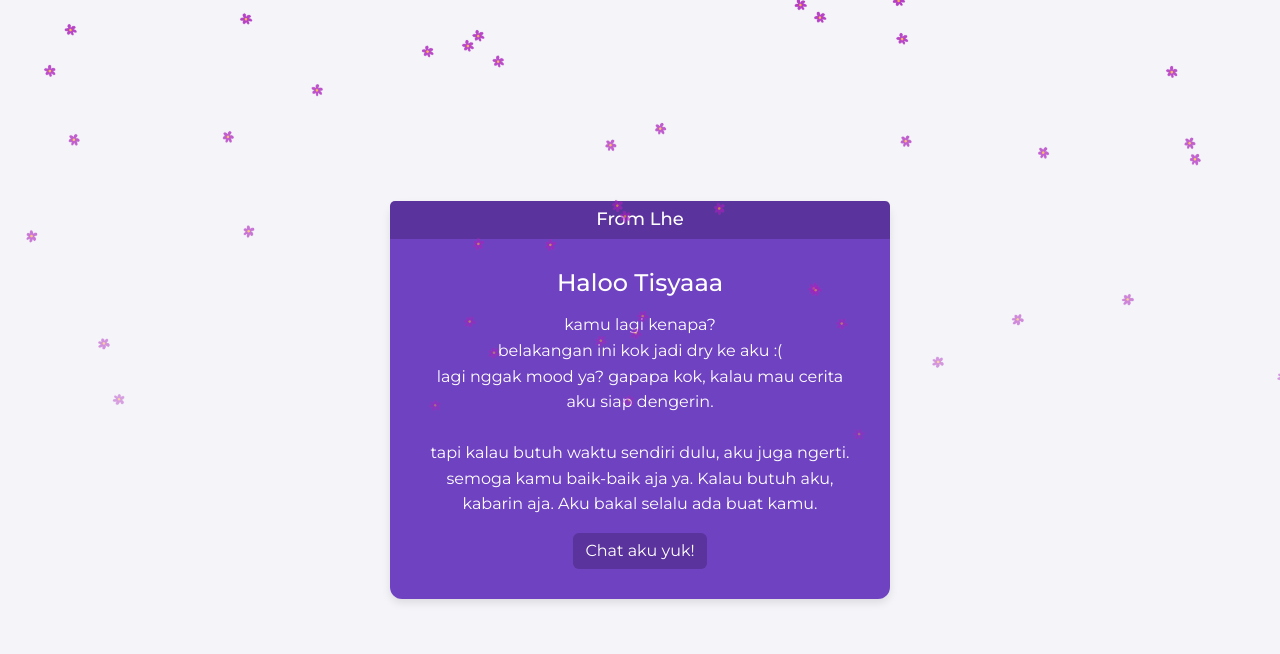
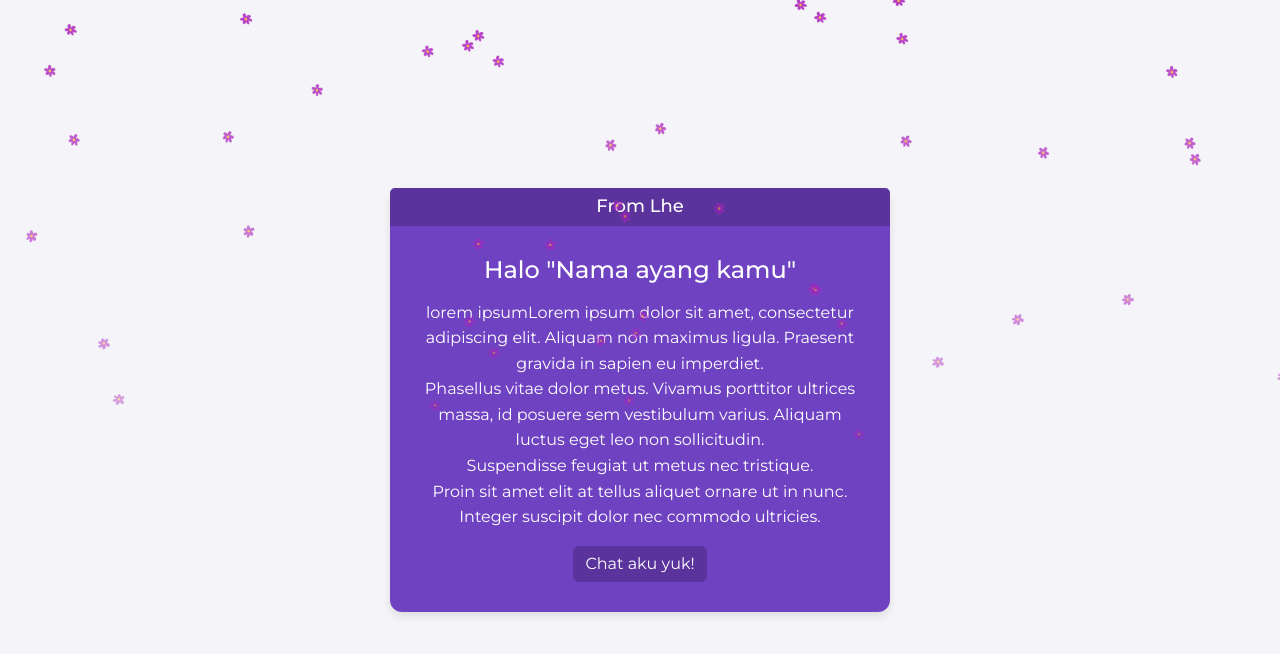
Before and after one commit to nubgrammer/buattisya, a plain HTML site: page index.html in a window 1280 px wide. Shown: the top 654 px of the page. Drawn offline with nearby package versions, Linux system fonts and the light colour scheme.

Commit message:
Update index.html

```diff
--- a/index.html
+++ b/index.html
@@ -110,12 +110,12 @@
     <div class="card">
         <h5 class="card-header">From Lhe</h5>
         <div class="card-body">
-            <h5 class="card-title">Haloo Tisyaaa</h5>
+            <h5 class="card-title">Halo "Nama ayang kamu" </h5>
             <p class="card-text">
-                kamu lagi kenapa?<br> belakangan ini kok jadi dry ke aku :( <br>
-                lagi nggak mood ya? gapapa kok, kalau mau cerita aku siap dengerin.<br><br>
-                tapi kalau butuh waktu sendiri dulu, aku juga ngerti.<br>
-                semoga kamu baik-baik aja ya. Kalau butuh aku, kabarin aja. Aku bakal selalu ada buat kamu.
+                lorem ipsumLorem ipsum dolor sit amet, consectetur adipiscing elit. Aliquam non maximus ligula. Praesent gravida in sapien eu imperdiet.<br>
+                Phasellus vitae dolor metus. Vivamus porttitor ultrices massa, id posuere sem vestibulum varius. Aliquam luctus eget leo non sollicitudin. <br>
+                Suspendisse feugiat ut metus nec tristique.<br>
+                Proin sit amet elit at tellus aliquet ornare ut in nunc. Integer suscipit dolor nec commodo ultricies.<br>
             </p>
             <a href="https://wa.me/6281337278495" target="_blank" class="btn btn-primary">Chat aku yuk!</a>
         </div>
```
